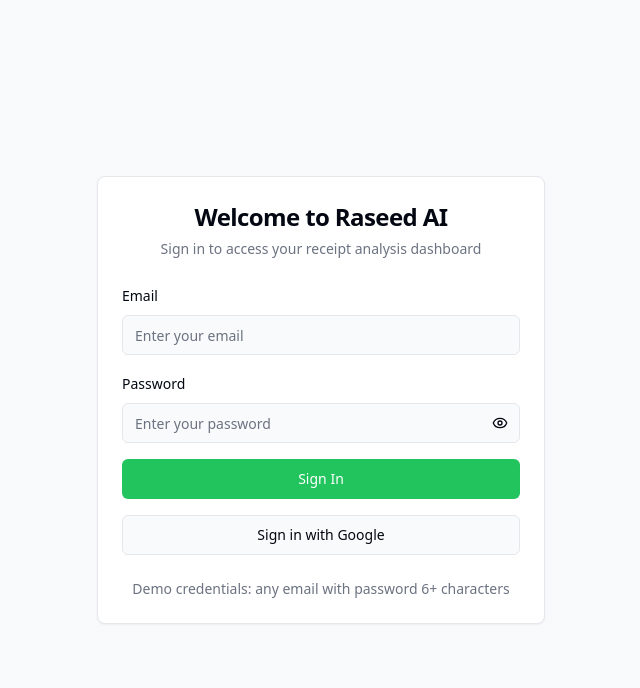
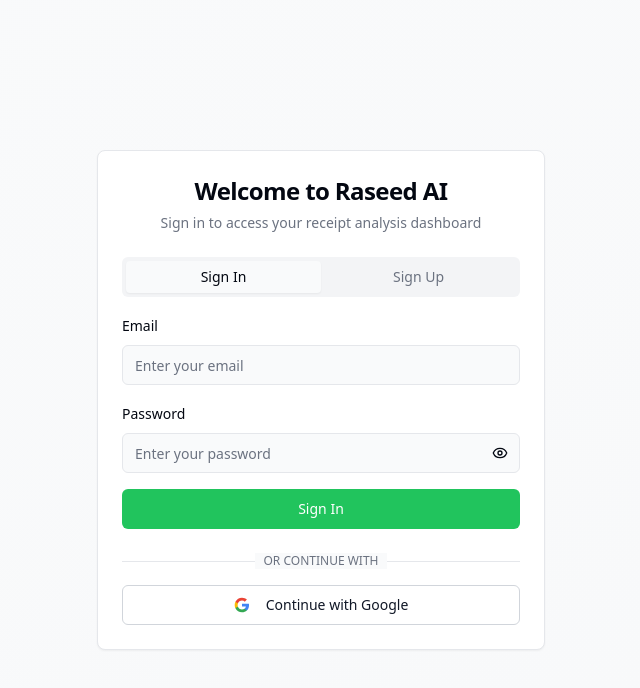
Before and after one commit to Sibananda-Sahu17/raseed-ai-smart-wallet, a React (Vite) app: page / in a window 1280 px wide. Shown: the top 688 px of the page, without its empty margins (319-959 px from the left). Built offline with nearby package versions, Linux system fonts and the light colour scheme.

Commit message:
added signup form with better google login button

```diff
--- a/src/contexts/AuthContext.tsx
+++ b/src/contexts/AuthContext.tsx
@@ -13,6 +13,7 @@ interface User {
 interface AuthContextType {
   user: User | null;
   login: (email: string, password: string) => Promise<boolean>;
+  signup: (email: string, name: string, password: string) => Promise<{ success: boolean; error?: string }>;
   googleLogin: () => void;
   logout: () => void;
   isLoading: boolean;
@@ -74,6 +75,43 @@ export const AuthProvider: React.FC<{ children: React.ReactNode }> = ({
     }
   };
 
+  // Email/password signup
+  const signup = async (email: string, name: string, password: string): Promise<{ success: boolean; error?: string }> => {
+    setIsLoading(true);
+
+    try {
+      const resp = await axios.post("http://localhost:8000/api/v1/auth/email-signup", {
+        email,
+        name,
+        password,
+      });
+
+      if (resp.status === 200) {
+        const data = resp.data;
+        setUser(data.user);
+        localStorage.setItem("user", JSON.stringify(data.user));
+        localStorage.setItem("token", data.token);
+        setIsLoading(false);
+        return { success: true };
+      } else {
+        setIsLoading(false);
+        return { success: false };
+      }
+    } catch (error: any) {
+      setIsLoading(false);
+
+      if (error.response?.status === 409) {
+        return { success: false, error: "An account with this email already exists. Please sign in instead." };
+      } else if (error.response?.data?.detail) {
+        console.error("Signup error:", error.response.data.detail);
+        return { success: false, error: error.response.data.detail };
+      } else {
+        console.error("Signup error:", error);
+        return { success: false, error: "Failed to create account. Please try again." };
+      }
+    }
+  };
+
   // Google OAuth login
   const googleLogin = useGoogleLogin({
     onSuccess: async (tokenResponse) => {
@@ -107,7 +145,7 @@ export const AuthProvider: React.FC<{ children: React.ReactNode }> = ({
   };
 
   return (
-    <AuthContext.Provider value={{ user, login, googleLogin, logout, isLoading }}>
+    <AuthContext.Provider value={{ user, login, signup, googleLogin, logout, isLoading }}>
       {children}
     </AuthContext.Provider>
   );
--- a/src/pages/Login.tsx
+++ b/src/pages/Login.tsx
@@ -10,14 +10,17 @@ import {
   CardHeader,
   CardTitle,
 } from "@/components/ui/card";
+import { Tabs, TabsContent, TabsList, TabsTrigger } from "@/components/ui/tabs";
 import { useToast } from "@/hooks/use-toast";
 import { Eye, EyeOff, Loader2 } from "lucide-react";
 
 const Login = () => {
   const [email, setEmail] = useState("");
   const [password, setPassword] = useState("");
+  const [name, setName] = useState("");
   const [showPassword, setShowPassword] = useState(false);
-  const { login, googleLogin, isLoading } = useAuth();
+  const [activeTab, setActiveTab] = useState("login");
+  const { login, signup, googleLogin, isLoading } = useAuth();
   const { toast } = useToast();
 
   const handleSubmit = async (e: React.FormEvent) => {
@@ -32,14 +35,22 @@ const Login = () => {
       return;
     }
 
+    if (activeTab === "signup" && !name) {
+      toast({
+        title: "Error",
+        description: "Please fill in all fields",
+        variant: "destructive",
+      });
+      return;
+    }
+
     try {
+      if (activeTab === "login") {
         const success = await login(email, password);
-
         if (!success) {
           toast({
             title: "Login Failed",
-          description:
-            "Invalid email or password. Password must be at least 6 characters.",
+            description: "Invalid email or password. Password must be at least 6 characters.",
             variant: "destructive",
           });
         } else {
@@ -48,13 +59,40 @@ const Login = () => {
             description: "You have successfully logged in.",
           });
         }
+      } else {
+        const result = await signup(email, name, password);
+        if (!result.success) {
+          toast({
+            title: "Signup Failed",
+            description: result.error || "Failed to create account. Please try again.",
+            variant: "destructive",
+          });
+        } else {
+          toast({
+            title: "Welcome to Raseed AI!",
+            description: "Your account has been created successfully.",
+          });
+        }
+      }
     } catch (err) {
       toast({
         title: "Error",
-        description: "Login request failed. Please try again.",
+        description: `${activeTab === "login" ? "Login" : "Signup"} request failed. Please try again.`,
         variant: "destructive",
       });
     }
+  };
+
+  const resetForm = () => {
+    setEmail("");
+    setPassword("");
+    setName("");
+    setShowPassword(false);
+  };
+
+  const handleTabChange = (value: string) => {
+    setActiveTab(value);
+    resetForm();
   };
 
   return (
@@ -63,15 +101,25 @@ const Login = () => {
         <CardHeader className="text-center">
           <CardTitle className="text-2xl font-bold">Welcome to Raseed AI</CardTitle>
           <CardDescription>
-            Sign in to access your receipt analysis dashboard
+            {activeTab === "login"
+              ? "Sign in to access your receipt analysis dashboard"
+              : "Create an account to get started with receipt analysis"
+            }
           </CardDescription>
         </CardHeader>
         <CardContent>
+          <Tabs defaultValue="login" value={activeTab} onValueChange={handleTabChange} className="w-full">
+            <TabsList className="grid w-full grid-cols-2">
+              <TabsTrigger value="login">Sign In</TabsTrigger>
+              <TabsTrigger value="signup">Sign Up</TabsTrigger>
+            </TabsList>
+
+            <TabsContent value="login" className="space-y-4 mt-4">
               <form onSubmit={handleSubmit} className="space-y-4">
                 <div className="space-y-2">
-              <Label htmlFor="email">Email</Label>
+                  <Label htmlFor="login-email">Email</Label>
                   <Input
-                id="email"
+                    id="login-email"
                     type="email"
                     placeholder="Enter your email"
                     value={email}
@@ -82,10 +130,10 @@ const Login = () => {
                 </div>
 
                 <div className="space-y-2">
-              <Label htmlFor="password">Password</Label>
+                  <Label htmlFor="login-password">Password</Label>
                   <div className="relative">
                     <Input
-                  id="password"
+                      id="login-password"
                       type={showPassword ? "text" : "password"}
                       placeholder="Enter your password"
                       value={password}
@@ -122,21 +170,128 @@ const Login = () => {
                     "Sign In"
                   )}
                 </Button>
+              </form>
+            </TabsContent>
+
+            <TabsContent value="signup" className="space-y-4 mt-4">
+              <form onSubmit={handleSubmit} className="space-y-4">
+                <div className="space-y-2">
+                  <Label htmlFor="signup-name">Full Name</Label>
+                  <Input
+                    id="signup-name"
+                    type="text"
+                    placeholder="Enter your full name"
+                    value={name}
+                    onChange={(e) => setName(e.target.value)}
+                    disabled={isLoading}
+                    required
+                  />
+                </div>
+
+                <div className="space-y-2">
+                  <Label htmlFor="signup-email">Email</Label>
+                  <Input
+                    id="signup-email"
+                    type="email"
+                    placeholder="Enter your email"
+                    value={email}
+                    onChange={(e) => setEmail(e.target.value)}
+                    disabled={isLoading}
+                    required
+                  />
+                </div>
+
+                <div className="space-y-2">
+                  <Label htmlFor="signup-password">Password</Label>
+                  <div className="relative">
+                    <Input
+                      id="signup-password"
+                      type={showPassword ? "text" : "password"}
+                      placeholder="Enter your password (min 6 characters)"
+                      value={password}
+                      onChange={(e) => setPassword(e.target.value)}
+                      disabled={isLoading}
+                      required
+                      minLength={6}
+                    />
+                    <Button
+                      type="button"
+                      variant="ghost"
+                      size="sm"
+                      className="absolute right-0 top-0 h-full px-3 py-2 hover:bg-transparent"
+                      onClick={() => setShowPassword(!showPassword)}
+                      disabled={isLoading}
+                      aria-label={showPassword ? "Hide password" : "Show password"}
+                    >
+                      {showPassword ? (
+                        <EyeOff className="h-4 w-4" />
+                      ) : (
+                        <Eye className="h-4 w-4" />
+                      )}
+                    </Button>
+                  </div>
+                </div>
+
+                <Button type="submit" className="w-full" disabled={isLoading}>
+                  {isLoading ? (
+                    <>
+                      <Loader2 className="mr-2 h-4 w-4 animate-spin" />
+                      Creating account...
+                    </>
+                  ) : (
+                    "Create Account"
+                  )}
+                </Button>
+              </form>
+            </TabsContent>
+          </Tabs>
+
+          <div className="mt-6 space-y-4">
+            <div className="relative">
+              <div className="absolute inset-0 flex items-center">
+                <span className="w-full border-t" />
+              </div>
+              <div className="relative flex justify-center text-xs uppercase">
+                <span className="bg-background px-2 text-muted-foreground">
+                  Or continue with
+                </span>
+              </div>
+            </div>
 
             <Button
               type="button"
               onClick={googleLogin}
               disabled={isLoading}
-              className="w-full"
+              className="w-full bg-white hover:bg-gray-50 text-gray-900 border border-gray-300 font-medium"
               variant="outline"
             >
-              Sign in with Google
+              <svg
+                className="mr-2 h-4 w-4"
+                viewBox="0 0 24 24"
+                fill="none"
+                xmlns="http://www.w3.org/2000/svg"
+              >
+                <path
+                  d="M22.56 12.25c0-.78-.07-1.53-.2-2.25H12v4.26h5.92c-.26 1.37-1.04 2.53-2.21 3.31v2.77h3.57c2.08-1.92 3.28-4.74 3.28-8.09z"
+                  fill="#4285F4"
+                />
+                <path
+                  d="M12 23c2.97 0 5.46-.98 7.28-2.66l-3.57-2.77c-.98.66-2.23 1.06-3.71 1.06-2.86 0-5.29-1.93-6.16-4.53H2.18v2.84C3.99 20.53 7.7 23 12 23z"
+                  fill="#34A853"
+                />
+                <path
+                  d="M5.84 14.09c-.22-.66-.35-1.36-.35-2.09s.13-1.43.35-2.09V7.07H2.18C1.43 8.55 1 10.22 1 12s.43 3.45 1.18 4.93l2.85-2.22.81-.62z"
+                  fill="#FBBC05"
+                />
+                <path
+                  d="M12 5.38c1.62 0 3.06.56 4.21 1.64l3.15-3.15C17.45 2.09 14.97 1 12 1 7.7 1 3.99 3.47 2.18 7.07l3.66 2.84c.87-2.6 3.3-4.53 6.16-4.53z"
+                  fill="#EA4335"
+                />
+              </svg>
+              Continue with Google
             </Button>
-          </form>
+          </div>
 
-          <div className="mt-6 text-center text-sm text-muted-foreground">
-            <p>Demo credentials: any email with password 6+ characters</p>
-          </div>
         </CardContent>
       </Card>
     </div>
```
Lines whose indentation alone changed are shown as unchanged.
